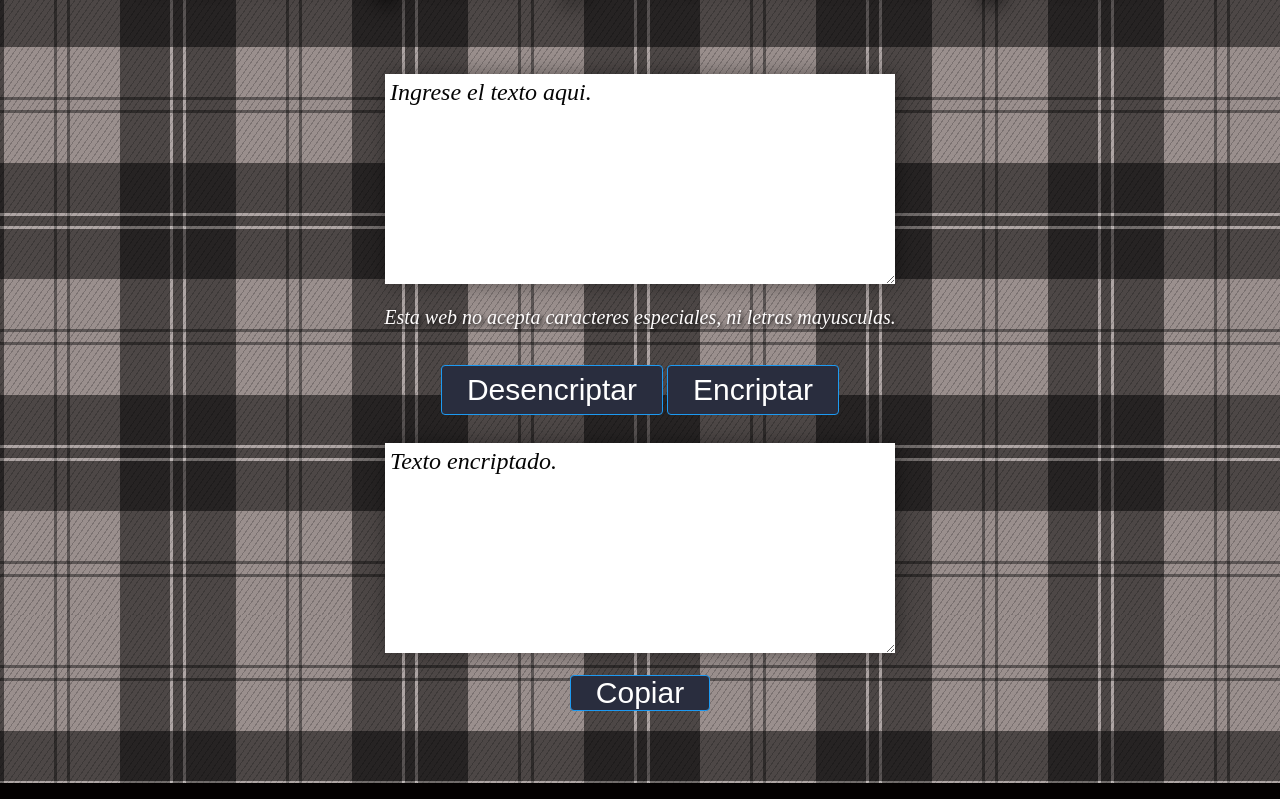
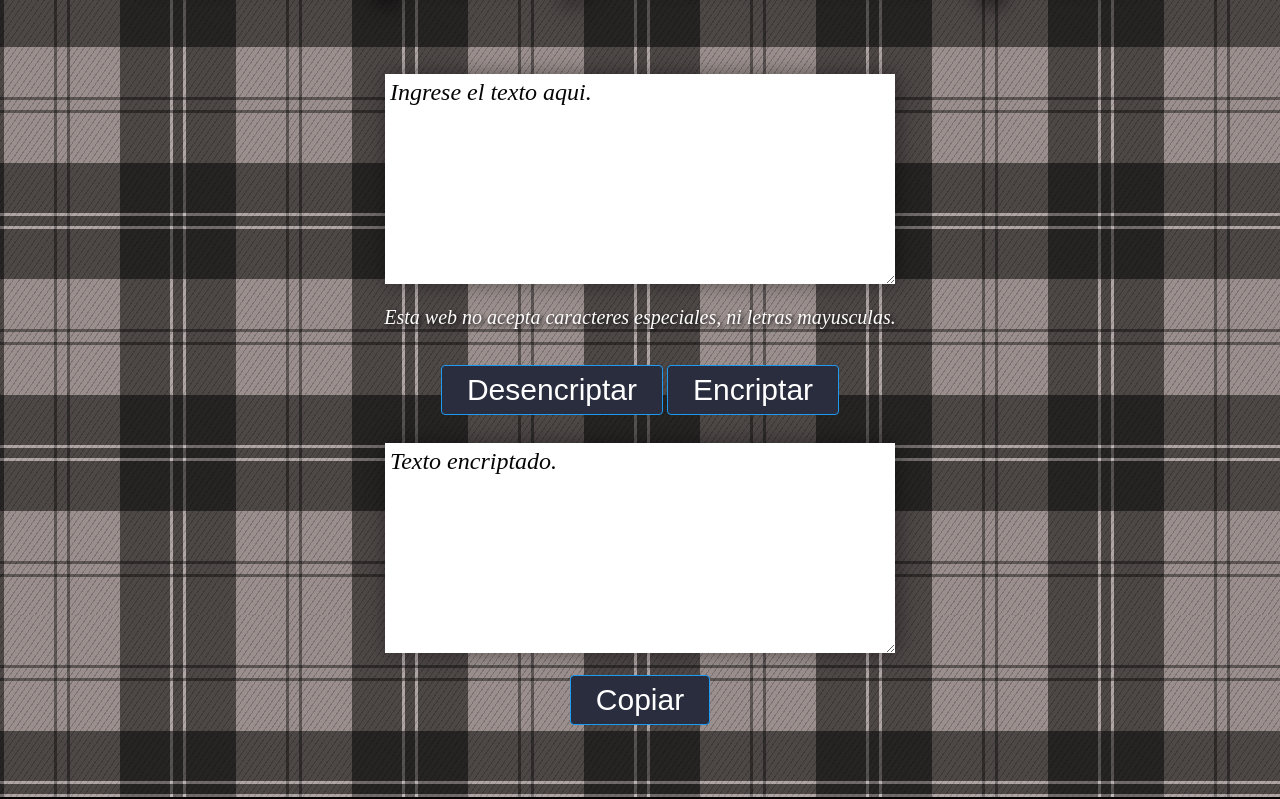
Before and after one commit to PintuelesJK/PintuelesJK.github.io, a plain HTML site: page decoder.html in a window 1280 px wide. Shown: the part 185-984 px from the top of the page. Drawn offline with nearby package versions, Linux system fonts and the light colour scheme; files that its build step writes are made by us from their sources.

Commit message:
fixedCopy

```diff
--- a/style.css
+++ b/style.css
@@ -106,7 +106,7 @@ background-color: hsl(5, 6%, 58%);
     border-radius: 4px;
     padding: 0 25px;
     cursor: pointer;
-    height: 36px;
+    height: 50px;
     font-size: 30px;
     transition: all 0.2s ease-in-out;
     opacity: 1.5;
```
